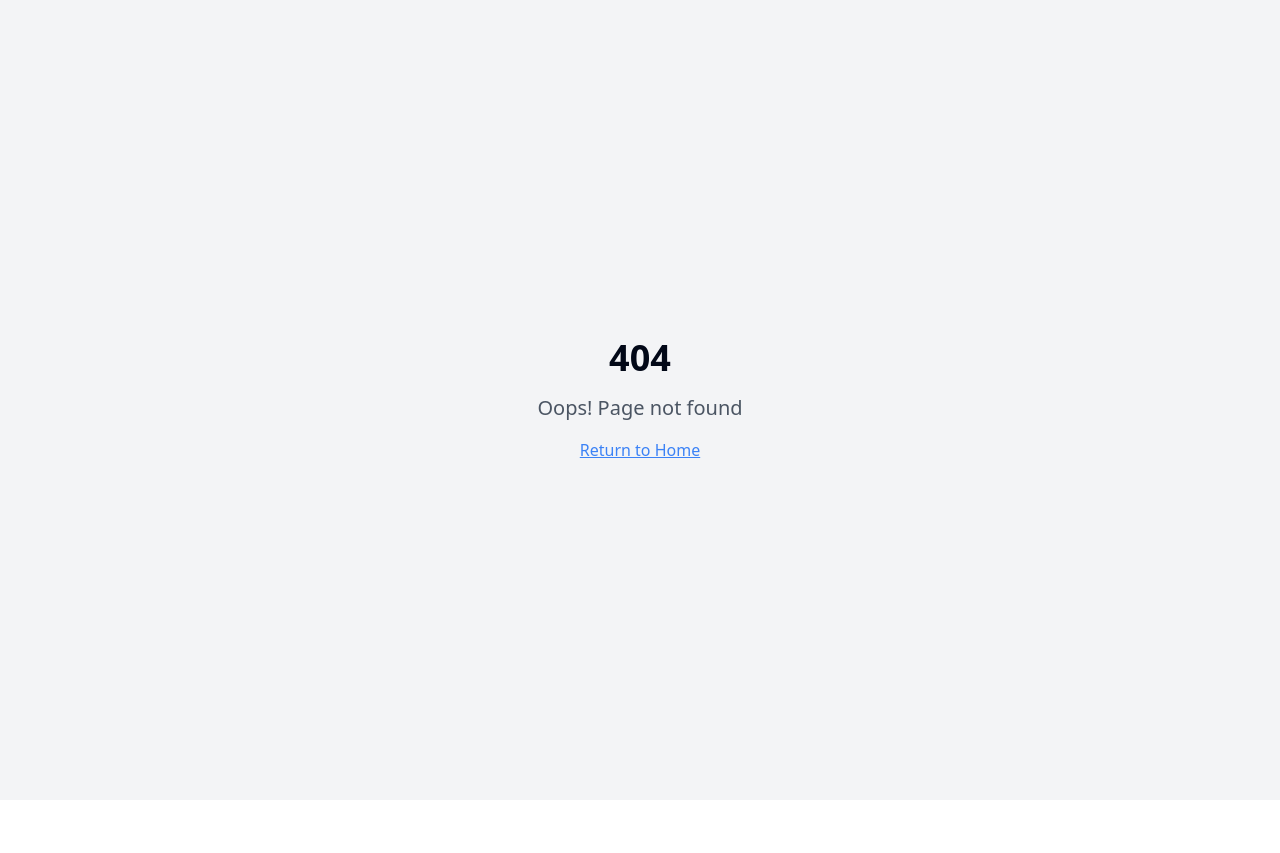
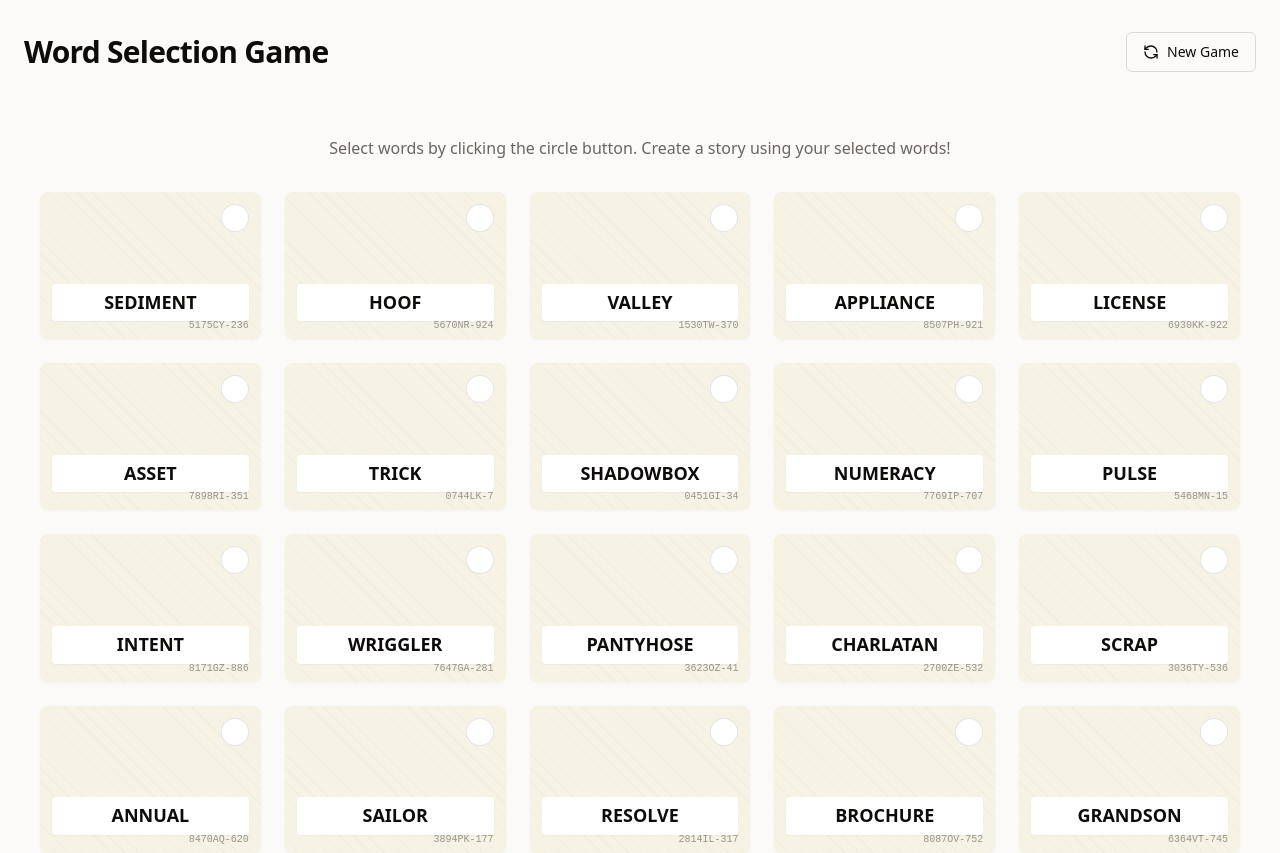
Before and after one commit to Bolnus/playful-nouns-grid, a React (Vite) app: page /game in a window 1280 px wide. Before the commit this address had no page. Shown: the top 853 px of the page. Before the commit the page ends 800 px from the top, so only its background shows below. Built offline with nearby package versions, Linux system fonts and the light colour scheme.

Commit message:
Generate card game app
Generated a React application for a card game with a 5x5 grid of cards displaying random nouns using faker-js. Implemented toggle functionality for a button within each card to display/hide an "arrow up" icon.

```diff
--- a/package.json
+++ b/package.json
@@ -11,6 +11,7 @@
     "preview": "vite preview"
   },
   "dependencies": {
+    "@faker-js/faker": "^9.6.0",
     "@hookform/resolvers": "^3.9.0",
     "@radix-ui/react-accordion": "^1.2.0",
     "@radix-ui/react-alert-dialog": "^1.1.1",
--- a/src/App.tsx
+++ b/src/App.tsx
@@ -1,9 +1,11 @@
+
 import { Toaster } from "@/components/ui/toaster";
 import { Toaster as Sonner } from "@/components/ui/sonner";
 import { TooltipProvider } from "@/components/ui/tooltip";
 import { QueryClient, QueryClientProvider } from "@tanstack/react-query";
 import { BrowserRouter, Routes, Route } from "react-router-dom";
 import Index from "./pages/Index";
+import Game from "./pages/Game";
 import NotFound from "./pages/NotFound";
 
 const queryClient = new QueryClient();
@@ -16,7 +18,7 @@ const App = () => (
       <BrowserRouter>
         <Routes>
           <Route path="/" element={<Index />} />
-          {/* ADD ALL CUSTOM ROUTES ABOVE THE CATCH-ALL "*" ROUTE */}
+          <Route path="/game" element={<Game />} />
           <Route path="*" element={<NotFound />} />
         </Routes>
       </BrowserRouter>
--- /dev/null
+++ b/src/components/GameGrid.tsx
@@ -0,0 +1,50 @@
+
+import React, { useMemo } from 'react';
+import { faker } from '@faker-js/faker';
+import WordCard from './WordCard';
+
+const generateRandomId = () => {
+  const numbers = Array.from({ length: 4 }, () =>
+    Math.floor(Math.random() * 10)
+  ).join('');
+
+  const letters = Array.from({ length: 2 }, () =>
+    String.fromCharCode(65 + Math.floor(Math.random() * 26))
+  ).join('');
+
+  return `${numbers}${letters}-${Math.floor(Math.random() * 999)}`;
+};
+
+const generateUniqueNouns = (count: number): Array<{ word: string, id: string }> => {
+  const nouns = new Set<string>();
+
+  while (nouns.size < count) {
+    const noun = faker.word.noun().toUpperCase();
+    if (noun.length > 3 && noun.length < 10) {
+      nouns.add(noun);
+    }
+  }
+
+  return Array.from(nouns).map(word => ({
+    word,
+    id: generateRandomId()
+  }));
+};
+
+const GameGrid: React.FC = () => {
+  const cards = useMemo(() => generateUniqueNouns(25), []);
+
+  return (
+    <div className="card-grid">
+      {cards.map((card, index) => (
+        <WordCard
+          key={`card-${index}`}
+          word={card.word}
+          id={card.id}
+        />
+      ))}
+    </div>
+  );
+};
+
+export default GameGrid;
--- /dev/null
+++ b/src/components/WordCard.tsx
@@ -0,0 +1,46 @@
+
+import React, { useState } from 'react';
+import { ArrowUp } from 'lucide-react';
+import { cn } from '@/lib/utils';
+
+interface WordCardProps {
+  word: string;
+  id: string;
+}
+
+const WordCard: React.FC<WordCardProps> = ({ word, id }) => {
+  const [selected, setSelected] = useState(false);
+
+  const toggleSelected = () => {
+    setSelected(prev => !prev);
+  };
+
+  return (
+    <div className="word-card animate-appear">
+      <button
+        onClick={toggleSelected}
+        className="card-button animate-scale group"
+        aria-label={selected ? "Deselect card" : "Select card"}
+      >
+        {selected ? (
+          <ArrowUp
+            size={16}
+            className="text-primary animate-rotate-in"
+          />
+        ) : (
+          <span className="w-4 h-4 rounded-full group-hover:bg-gray-50"></span>
+        )}
+      </button>
+
+      <div className="upside-down-title">{word}</div>
+
+      <div className="card-title-container">
+        <div className="card-title">{word}</div>
+      </div>
+
+      <div className="card-id">{id}</div>
+    </div>
+  );
+};
+
+export default WordCard;
--- a/src/index.css
+++ b/src/index.css
@@ -1,101 +1,165 @@
+
 @tailwind base;
 @tailwind components;
 @tailwind utilities;
 
 @layer base {
   :root {
-    --background: 0 0% 100%;
-    --foreground: 222.2 84% 4.9%;
+    --background: 30 25% 98%;
+    --foreground: 20 10% 5%;
 
-    --card: 0 0% 100%;
-    --card-foreground: 222.2 84% 4.9%;
+    --card: 30 25% 98%;
+    --card-foreground: 20 10% 5%;
 
-    --popover: 0 0% 100%;
-    --popover-foreground: 222.2 84% 4.9%;
+    --popover: 30 25% 98%;
+    --popover-foreground: 20 10% 5%;
 
-    --primary: 222.2 47.4% 11.2%;
-    --primary-foreground: 210 40% 98%;
+    --primary: 20 80% 50%;
+    --primary-foreground: 30 25% 98%;
 
-    --secondary: 210 40% 96.1%;
-    --secondary-foreground: 222.2 47.4% 11.2%;
+    --secondary: 30 10% 97%;
+    --secondary-foreground: 20 10% 10%;
 
-    --muted: 210 40% 96.1%;
-    --muted-foreground: 215.4 16.3% 46.9%;
+    --muted: 30 10% 93%;
+    --muted-foreground: 20 5% 40%;
 
-    --accent: 210 40% 96.1%;
-    --accent-foreground: 222.2 47.4% 11.2%;
+    --accent: 30 10% 93%;
+    --accent-foreground: 20 10% 10%;
 
     --destructive: 0 84.2% 60.2%;
-    --destructive-foreground: 210 40% 98%;
+    --destructive-foreground: 30 25% 98%;
 
-    --border: 214.3 31.8% 91.4%;
-    --input: 214.3 31.8% 91.4%;
-    --ring: 222.2 84% 4.9%;
+    --border: 20 8% 85%;
+    --input: 20 8% 85%;
+    --ring: 20 80% 60%;
 
     --radius: 0.5rem;
-
-    --sidebar-background: 0 0% 98%;
-
-    --sidebar-foreground: 240 5.3% 26.1%;
-
-    --sidebar-primary: 240 5.9% 10%;
-
-    --sidebar-primary-foreground: 0 0% 98%;
-
-    --sidebar-accent: 240 4.8% 95.9%;
-
-    --sidebar-accent-foreground: 240 5.9% 10%;
-
-    --sidebar-border: 220 13% 91%;
-
-    --sidebar-ring: 217.2 91.2% 59.8%;
   }
 
-  .dark {
-    --background: 222.2 84% 4.9%;
-    --foreground: 210 40% 98%;
+  body {
+    @apply bg-background text-foreground antialiased;
+    font-feature-settings: "ss01" on, "ss02" on, "cv01" on, "cv03" on;
+  }
 
-    --card: 222.2 84% 4.9%;
-    --card-foreground: 210 40% 98%;
+  .card-grid {
+    display: grid;
+    grid-template-columns: repeat(auto-fill, minmax(200px, 1fr));
+    gap: 1.5rem;
+    width: 100%;
+    max-width: 1200px;
+    margin: 0 auto;
+  }
 
-    --popover: 222.2 84% 4.9%;
-    --popover-foreground: 210 40% 98%;
-
-    --primary: 210 40% 98%;
-    --primary-foreground: 222.2 47.4% 11.2%;
-
-    --secondary: 217.2 32.6% 17.5%;
-    --secondary-foreground: 210 40% 98%;
-
-    --muted: 217.2 32.6% 17.5%;
-    --muted-foreground: 215 20.2% 65.1%;
-
-    --accent: 217.2 32.6% 17.5%;
-    --accent-foreground: 210 40% 98%;
-
-    --destructive: 0 62.8% 30.6%;
-    --destructive-foreground: 210 40% 98%;
-
-    --border: 217.2 32.6% 17.5%;
-    --input: 217.2 32.6% 17.5%;
-    --ring: 212.7 26.8% 83.9%;
-    --sidebar-background: 240 5.9% 10%;
-    --sidebar-foreground: 240 4.8% 95.9%;
-    --sidebar-primary: 224.3 76.3% 48%;
-    --sidebar-primary-foreground: 0 0% 100%;
-    --sidebar-accent: 240 3.7% 15.9%;
-    --sidebar-accent-foreground: 240 4.8% 95.9%;
-    --sidebar-border: 240 3.7% 15.9%;
-    --sidebar-ring: 217.2 91.2% 59.8%;
+  @media (min-width: 640px) {
+    .card-grid {
+      grid-template-columns: repeat(3, 1fr);
     }
   }
 
-@layer base {
-  * {
-    @apply border-border;
+  @media (min-width: 1024px) {
+    .card-grid {
+      grid-template-columns: repeat(5, 1fr);
+    }
   }
 
-  body {
-    @apply bg-background text-foreground;
+  .word-card {
+    position: relative;
+    aspect-ratio: 1.5 / 1;
+    background-color: theme('colors.cardBg');
+    border-radius: 8px;
+    padding: 12px;
+    box-shadow: 0 1px 3px rgba(0, 0, 0, 0.04);
+    display: flex;
+    flex-direction: column;
+    justify-content: flex-end;
+    overflow: hidden;
+    transition: transform 0.3s cubic-bezier(0.19, 1, 0.22, 1),
+                box-shadow 0.3s cubic-bezier(0.19, 1, 0.22, 1);
+  }
+
+  .word-card:hover {
+    transform: translateY(-2px);
+    box-shadow: 0 4px 12px rgba(0, 0, 0, 0.07);
+  }
+
+  .word-card::before {
+    content: '';
+    position: absolute;
+    top: 0;
+    left: 0;
+    right: 0;
+    bottom: 0;
+    background-image:
+      repeating-linear-gradient(
+        45deg,
+        rgba(0, 0, 0, 0.02) 0px,
+        rgba(0, 0, 0, 0.02) 1px,
+        transparent 1px,
+        transparent 10px
+      );
+    z-index: 0;
+  }
+
+  .card-button {
+    position: absolute;
+    top: 12px;
+    right: 12px;
+    width: 28px;
+    height: 28px;
+    border-radius: 50%;
+    background-color: white;
+    display: flex;
+    align-items: center;
+    justify-content: center;
+    border: 1px solid rgba(0, 0, 0, 0.1);
+    transition: all 0.2s cubic-bezier(0.19, 1, 0.22, 1);
+    z-index: 10;
+  }
+
+  .card-button:hover {
+    transform: scale(1.05);
+    box-shadow: 0 2px 6px rgba(0, 0, 0, 0.1);
+  }
+
+  .card-button:active {
+    transform: scale(0.95);
+  }
+
+  .card-title-container {
+    position: relative;
+    z-index: 1;
+    width: 100%;
+  }
+
+  .upside-down-title {
+    transform: rotate(180deg);
+    opacity: 0.2;
+    font-size: 14px;
+    letter-spacing: 1px;
+    text-transform: uppercase;
+    position: absolute;
+    top: -30px;
+    left: 0;
+  }
+
+  .card-id {
+    position: absolute;
+    bottom: 6px;
+    right: 12px;
+    font-size: 10px;
+    opacity: 0.4;
+    font-family: monospace;
+  }
+
+  .card-title {
+    background-color: white;
+    padding: 8px 10px;
+    border-radius: 4px;
+    text-align: center;
+    font-weight: 600;
+    font-size: 18px;
+    line-height: 1.2;
+    box-shadow: 0 1px 2px rgba(0, 0, 0, 0.04);
+    margin-bottom: 6px;
   }
 }
--- /dev/null
+++ b/src/pages/Game.tsx
@@ -0,0 +1,49 @@
+
+import React from 'react';
+import GameGrid from '@/components/GameGrid';
+import { Button } from '@/components/ui/button';
+import { RefreshCcw } from 'lucide-react';
+import { toast } from 'sonner';
+
+const Game: React.FC = () => {
+  const refreshGame = () => {
+    // This would normally refresh the game, but for now we'll just show a toast
+    // Since we'd need to lift state up to properly implement this
+    toast.success('Game refreshed', {
+      description: 'New cards have been generated',
+      position: 'bottom-center',
+    });
+    window.location.reload();
+  };
+
+  return (
+    <div className="min-h-screen bg-background flex flex-col items-center">
+      <header className="w-full max-w-7xl mx-auto py-8 px-4 sm:px-6 flex justify-between items-center">
+        <h1 className="text-3xl font-semibold tracking-tight">Word Selection Game</h1>
+        <Button
+          onClick={refreshGame}
+          variant="outline"
+          className="flex items-center gap-2"
+        >
+          <RefreshCcw size={16} />
+          New Game
+        </Button>
+      </header>
+
+      <main className="flex-1 w-full max-w-7xl mx-auto px-4 sm:px-6 py-8">
+        <p className="text-muted-foreground mb-8 max-w-2xl mx-auto text-center">
+          Select words by clicking the circle button. Create a story using your selected words!
+        </p>
+        <GameGrid />
+      </main>
+
+      <footer className="w-full py-6 border-t border-border">
+        <div className="max-w-7xl mx-auto px-4 sm:px-6 text-center text-sm text-muted-foreground">
+          © 2023 Word Selection Game. All rights reserved.
+        </div>
+      </footer>
+    </div>
+  );
+};
+
+export default Game;
--- a/tailwind.config.ts
+++ b/tailwind.config.ts
@@ -1,3 +1,4 @@
+
 import type { Config } from "tailwindcss";
 
 export default {
@@ -61,7 +62,8 @@ export default {
 					'accent-foreground': 'hsl(var(--sidebar-accent-foreground))',
 					border: 'hsl(var(--sidebar-border))',
 					ring: 'hsl(var(--sidebar-ring))'
-				}
+				},
+				cardBg: '#f6f3e4', // Cream card background color
 			},
 			borderRadius: {
 				lg: 'var(--radius)',
@@ -84,11 +86,43 @@ export default {
 					to: {
 						height: '0'
 					}
+				},
+				'appear': {
+					'0%': {
+						opacity: '0',
+						transform: 'translateY(5px)'
+					},
+					'100%': {
+						opacity: '1',
+						transform: 'translateY(0)'
+					}
+				},
+				'fade-in': {
+					'0%': { opacity: '0' },
+					'100%': { opacity: '1' }
+				},
+				'scale': {
+					'0%': { transform: 'scale(0.95)' },
+					'100%': { transform: 'scale(1)' }
+				},
+				'button-press': {
+					'0%': { transform: 'scale(1)' },
+					'50%': { transform: 'scale(0.92)' },
+					'100%': { transform: 'scale(1)' }
+				},
+				'rotate-in': {
+					'0%': { transform: 'rotateX(-90deg)', opacity: '0' },
+					'100%': { transform: 'rotateX(0)', opacity: '1' }
 				}
 			},
 			animation: {
 				'accordion-down': 'accordion-down 0.2s ease-out',
-				'accordion-up': 'accordion-up 0.2s ease-out'
+				'accordion-up': 'accordion-up 0.2s ease-out',
+				'appear': 'appear 0.4s ease-out',
+				'fade-in': 'fade-in 0.4s ease-out',
+				'scale': 'scale 0.3s ease-out',
+				'button-press': 'button-press 0.4s cubic-bezier(0.19, 1, 0.22, 1)',
+				'rotate-in': 'rotate-in 0.5s cubic-bezier(0.19, 1, 0.22, 1)'
 			}
 		}
 	},
```
Also changed, not shown: src/pages/Index.tsx (+12 -6 lines), 1 other file (tests, documents, lock files or other folders). Lines whose indentation alone changed are shown as unchanged.
